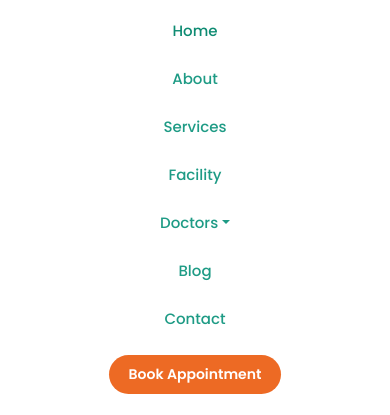
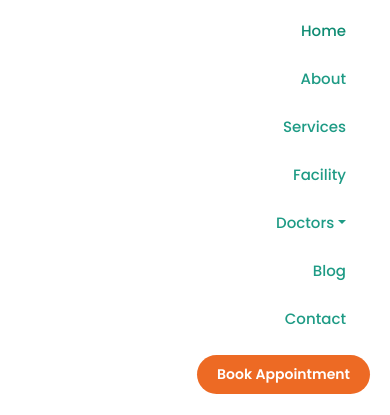
Before and after one commit to digicoyotes-web/shree-, a plain HTML site: page index.html in a window 390 px wide. Both pictures are taken after a click on the button "Toggle navigation". Shown: the part 127-542 px from the top of the page. Drawn offline with nearby package versions, Linux system fonts and the light colour scheme.

Commit message:
Update navbar.css

```diff
--- a/navbar.css
+++ b/navbar.css
@@ -173,11 +173,13 @@ img { max-width: 100%; display: block; }
 
 /* Tablet */
 @media (max-width: 991px) {
-  .navbar-nav { text-align: center; margin-top: 10px; }
-  .navbar-nav .nav-link { margin: 4px 0; padding: 8px 16px; border-radius: 6px; }
+  .navbar-nav { text-align: right; margin-top: 10px; padding-right: 8px; }
+  .navbar-nav .nav-link { margin: 4px 0; padding: 8px 16px; border-radius: 6px; display: inline-block; }
   .navbar-nav .nav-link:hover { background: #f0faf7; }
-  .appointment-btn { display: block; margin: 12px auto; width: fit-content; }
+  .navbar-collapse { align-items: flex-end !important; }
+  .appointment-btn { display: block; margin: 12px 0 12px auto; width: fit-content; }
   .footer-grid { grid-template-columns: 1fr 1fr; gap: 30px; }
+  .dropdown-menu { text-align: right; }
 }
 
 /* Mobile */
```
